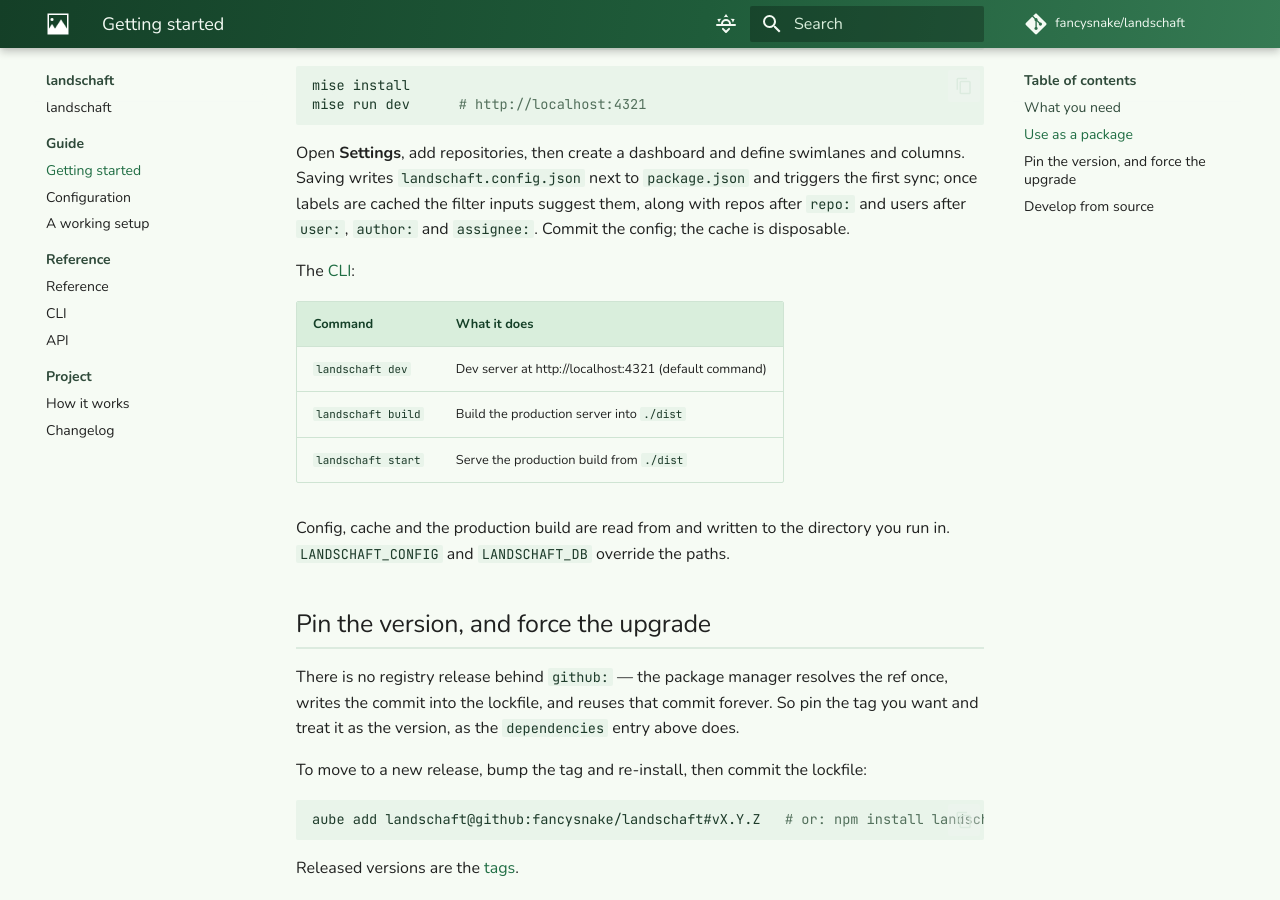
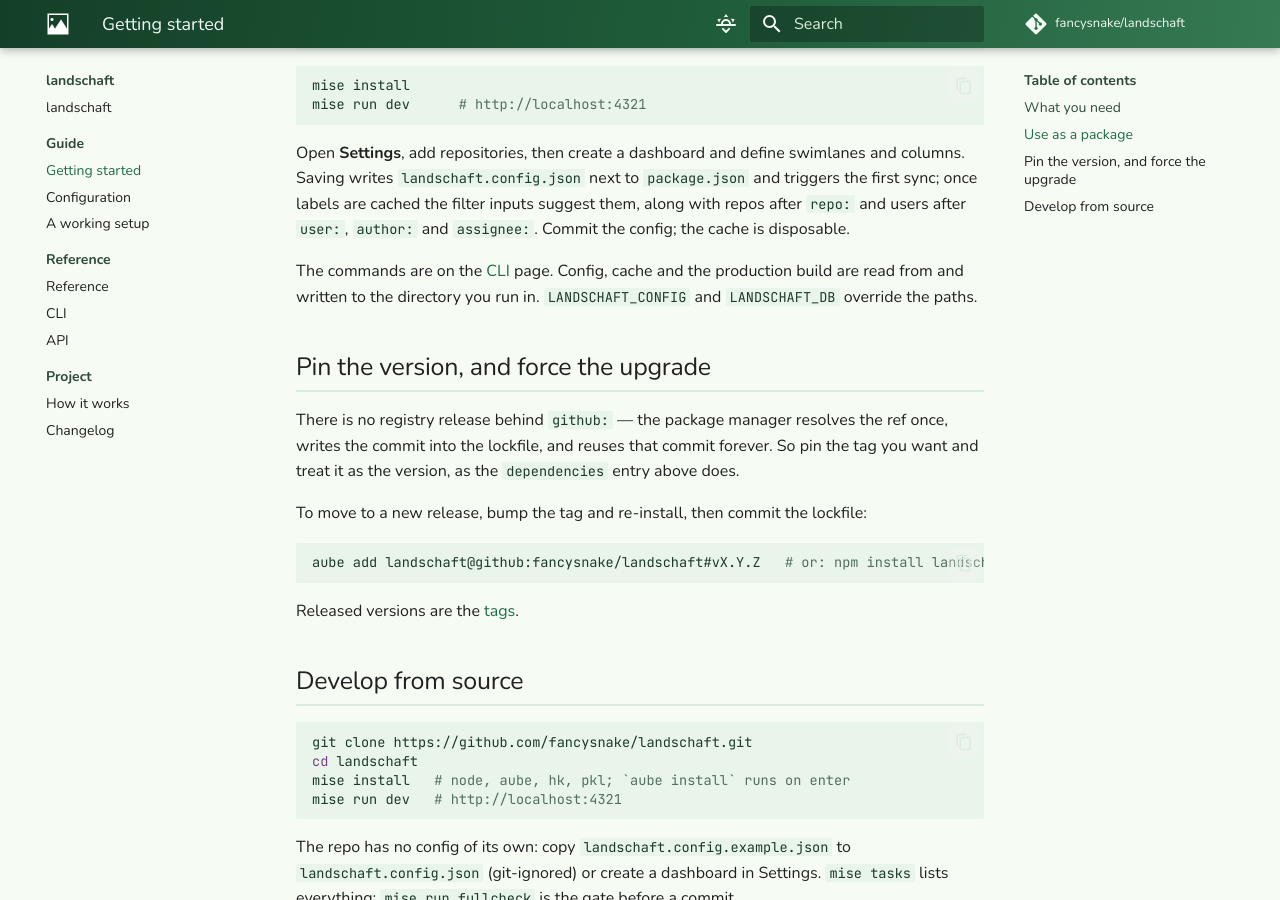
Before and after one commit to fancysnake/landschaft, an MkDocs documentation site: the page built from docs/getting-started.md, in a window 1280 px wide and 900 px high, scrolled down 1057 px. Built offline with MkDocs 1.6.1 and Material for MkDocs 9.7.7, drawn with Linux system fonts in a browser that asks for light colours; comment, search, counter and statistics services are not loaded.

Commit message:
chore: act on the review triage

```diff
--- a/docs/cli.md
+++ b/docs/cli.md
@@ -8,21 +8,12 @@ description: "The landschaft command line: dev starts the local server, build ma
 build there too. `LANDSCHAFT_CONFIG` and `LANDSCHAFT_DB` override the two paths; see
 [Files and environment](configuration.md#files-and-environment).
 
-## landschaft dev
+--8<-- "README.md:cli"
 
-Starts the dev server at http://localhost:4321. It is the default command, so a bare `landschaft`
-does the same.
+`build` bundles every dependency in, so `dist/` runs from anywhere, with no `node_modules` beside
+it.
 
-## landschaft build
+Without a build, `start` says so and exits with status 1; run `landschaft build` first.
 
-Builds the production server into `./dist`. Every dependency is bundled in, so `dist/` runs from
-anywhere, with no `node_modules` beside it.
-
-## landschaft start
-
-Serves the production build from `./dist`. Without a build it says so and exits with status 1;
-run `landschaft build` first.
-
-## landschaft --help
-
-Prints the usage; `-h` does the same. An unknown command prints it too, and exits with status 1.
+`landschaft --help` prints the usage; `-h` does the same. An unknown command prints it too, and
+exits with status 1.
--- a/docs/getting-started.md
+++ b/docs/getting-started.md
@@ -51,12 +51,9 @@ Saving writes `landschaft.config.json` next to `package.json` and triggers the f
 labels are cached the filter inputs suggest them, along with repos after `repo:` and users after
 `user:`, `author:` and `assignee:`. Commit the config; the cache is disposable.
 
-The [CLI](cli.md):
-
---8<-- "README.md:cli"
-
-Config, cache and the production build are read from and written to the directory you run in. `LANDSCHAFT_CONFIG` and
-`LANDSCHAFT_DB` override the paths.
+The commands are on the [CLI](cli.md) page. Config, cache and the production build are read from
+and written to the directory you run in. `LANDSCHAFT_CONFIG` and `LANDSCHAFT_DB` override the
+paths.
 
 ## Pin the version, and force the upgrade
 
--- a/overrides/main.html
+++ b/overrides/main.html
@@ -1,23 +1,16 @@
 {% extends "base.html" %}
 
-{# The 404 page renders with page unset. page.is_homepage is false for an
-   index.md inside a nav group, so test the source path. #}
-{% set is_home = page and page.file.src_uri == "index.md" %}
+{% set is_home = page.is_homepage %}
 {% set home_title = "landschaft — a structured inbox for GitHub issues, PRs and failed CI" %}
+{% set title = home_title if is_home else (page.title | striptags ~ " - " ~ config.site_name if page else config.site_name) %}
 
 {% block htmltitle %}
-  {% if is_home %}
-    <title>{{ home_title }}</title>
-  {% else %}
-    {{ super() }}
-  {% endif %}
+  <title>{{ title | e }}</title>
 {% endblock %}
 
 {% block extrahead %}
 {% if page %}
   {% set description = page.meta.description or config.site_description %}
-  {# Material's <title> formula off the homepage. #}
-  {% set title = home_title if is_home else page.title | striptags ~ " - " ~ config.site_name %}
   {# MkDocs ends site_url with a slash, so none here. #}
   {% set card = config.site_url ~ "assets/landschaft-card.png" %}
   <meta property="og:type" content="website">
```
Also changed, not shown: 2 other files.
